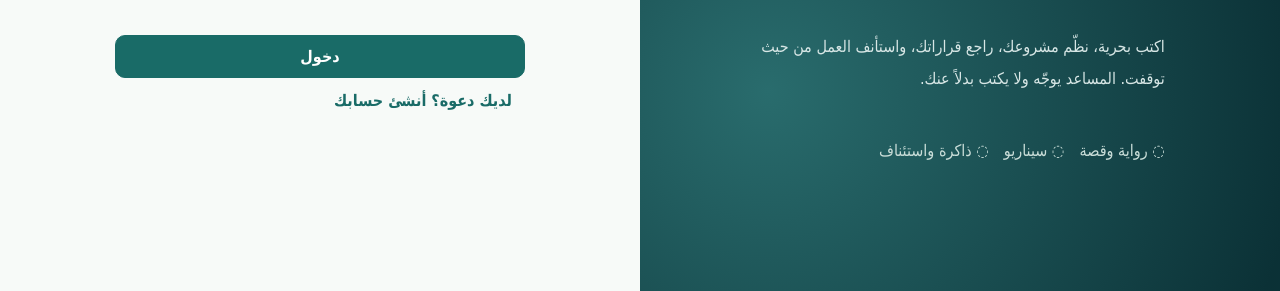
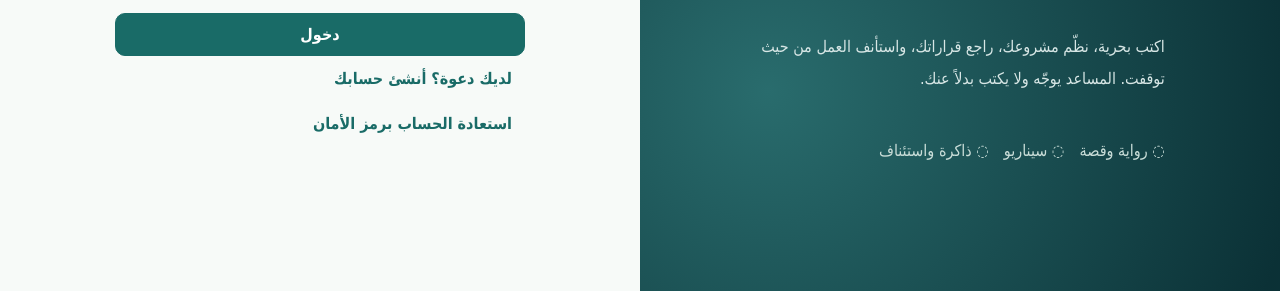
Before and after one commit to mutebmhs-cloud/room, a plain HTML site: page app/static/index.html in a window 1280 px wide. Shown: the part 509-800 px from the top of the page. Drawn offline with Linux system fonts and the light colour scheme; no server answers.

Commit message:
Show secure account recovery option on login screen

```diff
--- a/app/static/index.html
+++ b/app/static/index.html
@@ -1,5 +1,5 @@
 <!doctype html><html lang="ar" dir="rtl"><head><meta charset="utf-8"><meta name="viewport" content="width=device-width, initial-scale=1"><meta name="theme-color" content="#0d3035"><meta name="robots" content="noindex,nofollow"><title>مساحة الكاتب | مختبر الكتابة العربي</title><link rel="stylesheet" href="/static/style.css" defer></head>
-<body><div id="auth" class="auth-bg"><div class="auth-side"><span class="mini-mark">مـ</span><p class="eyebrow light">منظومة الذكاء الثقافي</p><h1>كل عمل عظيم يبدأ<br>بمساحة تُنصت.</h1><p>اكتب بحرية، نظّم مشروعك، راجع قراراتك، واستأنف العمل من حيث توقفت. المساعد يوجّه ولا يكتب بدلاً عنك.</p><div class="auth-points"><span>◌ رواية وقصة</span><span>◌ سيناريو</span><span>◌ ذاكرة واستئناف</span></div></div><div class="auth-form-wrap"><form id="authForm" class="auth-card"><div class="brandline"><span class="logo">م</span><div><b>مساحة الكاتب</b><small>نسخة الاختبار السحابي</small></div></div><h2 id="authTitle">الدخول إلى مساحتك</h2><p class="muted">مشاريعك خاصة بحسابك، ويمكنك تصدير نسخة احتياطية في أي وقت.</p><label>البريد الإلكتروني<input id="email" type="email" autocomplete="email" required placeholder="you@example.com"></label><label>كلمة المرور<input id="password" type="password" autocomplete="current-password" required minlength="12" placeholder="12 حرفًا على الأقل"></label><label id="inviteWrap" hidden>رمز الدعوة<input id="invite" autocomplete="off" placeholder="رمز الدعوة للاختبار"></label><div id="authMessage" class="form-message" role="alert"></div><button class="primary full" type="submit" id="authSubmit">دخول</button><button class="link-button" id="toggleAuth" type="button">لديك دعوة؟ أنشئ حسابك</button></form></div></div>
+<body><div id="auth" class="auth-bg"><div class="auth-side"><span class="mini-mark">مـ</span><p class="eyebrow light">منظومة الذكاء الثقافي</p><h1>كل عمل عظيم يبدأ<br>بمساحة تُنصت.</h1><p>اكتب بحرية، نظّم مشروعك، راجع قراراتك، واستأنف العمل من حيث توقفت. المساعد يوجّه ولا يكتب بدلاً عنك.</p><div class="auth-points"><span>◌ رواية وقصة</span><span>◌ سيناريو</span><span>◌ ذاكرة واستئناف</span></div></div><div class="auth-form-wrap"><form id="authForm" class="auth-card"><div class="brandline"><span class="logo">م</span><div><b>مساحة الكاتب</b><small>نسخة الاختبار السحابي</small></div></div><h2 id="authTitle">الدخول إلى مساحتك</h2><p class="muted">مشاريعك خاصة بحسابك، ويمكنك تصدير نسخة احتياطية في أي وقت.</p><label>البريد الإلكتروني<input id="email" type="email" autocomplete="email" required placeholder="you@example.com"></label><label>كلمة المرور<input id="password" type="password" autocomplete="current-password" required minlength="12" placeholder="12 حرفًا على الأقل"></label><label id="inviteWrap" hidden>رمز الدعوة<input id="invite" autocomplete="off" placeholder="رمز الدعوة للاختبار"></label><div id="authMessage" class="form-message" role="alert"></div><button class="primary full" type="submit" id="authSubmit">دخول</button><button class="link-button" id="toggleAuth" type="button">لديك دعوة؟ أنشئ حسابك</button><button class="link-button" id="resetPasswordBtn" type="button">استعادة الحساب برمز الأمان</button></form></div></div>
 <div id="platform" class="platform hidden"><aside class="sidebar"><div class="side-brand"><span class="logo">م</span><div><strong>مساحة الكاتب</strong><small>بيئة الكتابة المتخصصة</small></div></div><button class="new-work" id="newProject">+ مشروع كتابة جديد</button><div class="side-title">مساحتك</div><nav id="mainNav" class="main-nav"></nav><div class="side-title">أعمالك <span id="projectCount"></span></div><div id="projectNav" class="project-nav"></div><div class="side-foot"><span id="currentEmail"></span><button id="logoutBtn" title="تسجيل الخروج">تسجيل خروج</button></div></aside>
 <div class="main-frame"><header class="topbar"><div class="topbar-start"><button id="menuBtn" class="icon-btn mobile-only" aria-label="القائمة">☰</button><div><div id="breadcrumb" class="breadcrumb">مساحة الكاتب / أعمالي</div><h1 id="pageTitle">مساحة لأفكارك القادمة</h1></div></div><div class="top-actions"><span id="saveStatus" class="save-status">جاهز</span><button id="exportBtn" class="soft-btn" title="تصدير نسخة احتياطية">↓ نسخة احتياطية</button><button id="userBtn" class="avatar" title="الحساب">ك</button></div></header><main id="view" class="view"></main></div></div>
 <div id="modalRoot"></div><div id="toast" role="status" class="toast hidden"></div><input type="file" accept="application/json,.json" id="importFile" hidden><input type="file" accept=".fountain,.txt,text/plain" id="fountainFile" hidden><script src="/static/app.js" defer></script></body></html>
```
